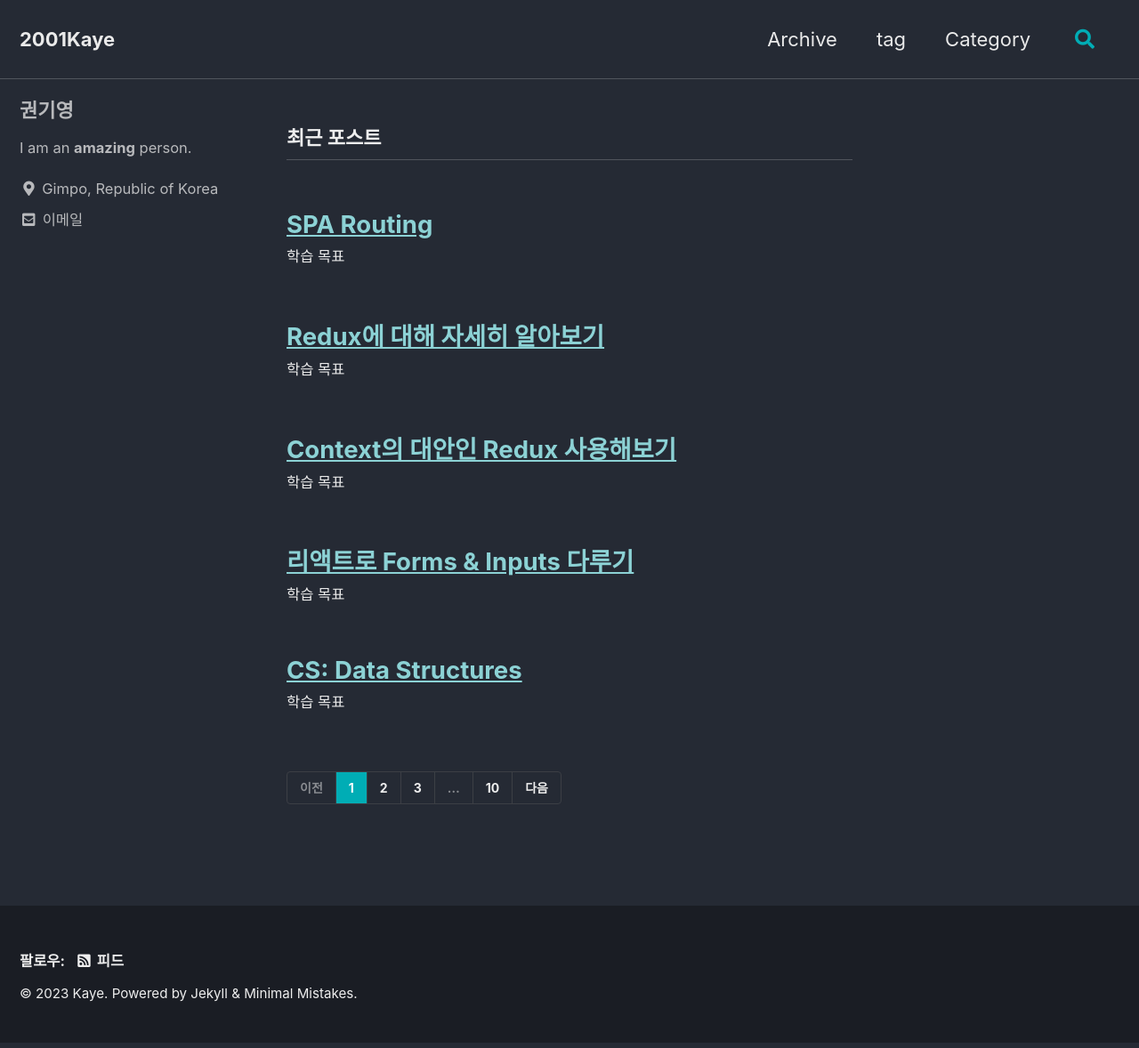
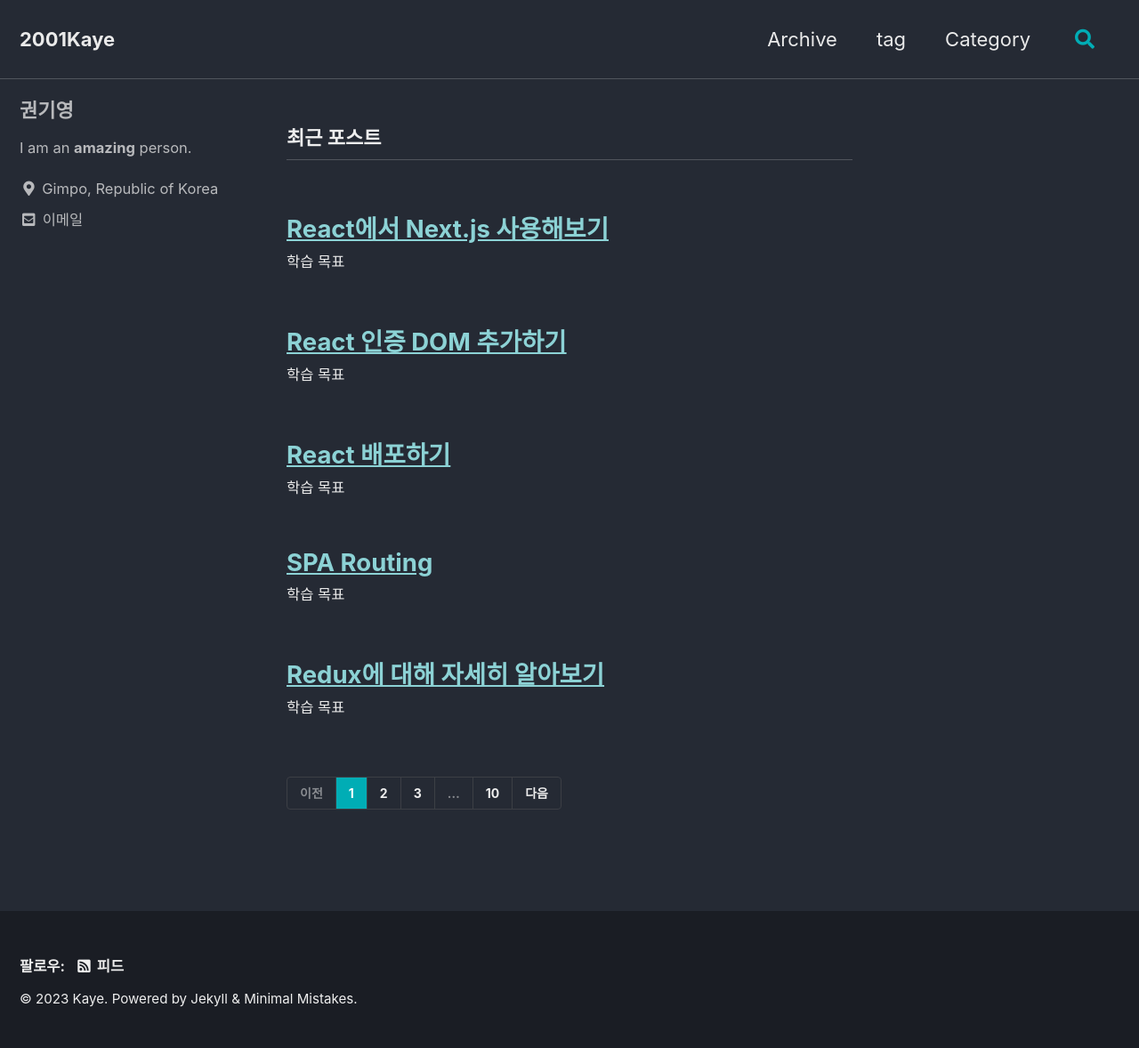
Before and after one commit to jhan117/jhan117.github.io, a Jekyll site: the page built from index.html, in a window 1280 px wide. Shown: the whole page at 89% size. Built offline with Jekyll 4.4.1, drawn with Linux system fonts in a browser that asks for light colours; cached includes are drawn as plain includes; the list of posts is cut into pages by our own code; part of the change alters nothing that is shown.

Commit message:
TIL: 2023-01-04

````diff
--- a/_posts/2022-12-30-cs50-learn2.md
+++ b/_posts/2022-12-30-cs50-learn2.md
@@ -5,7 +5,7 @@ categories:
 toc: true
 toc_label: "CS50 6.자료구조"
 toc_sticky: true
-last_modified_at: 2023-01-03
+last_modified_at: 2023-01-04
 ---
 
 ## 학습 목표
@@ -279,7 +279,17 @@ bool search(node *tree)
 
 ## 트라이
 
+이번에 소개할 트라이 자료 구조는 트리 형태이지만 노드가 배열로 이루어져 있다. 이는 문자열의 길이에 한정되므로 대부분 크지 않은 상수값을 가져 탐색과 삽입이 O(1)이 걸려 좋지만 대신 아주 많은 양의 메모리를 소비하게 된다는 단점이 있다.
+
 ## 스택, 큐, 딕셔너리
+
+큐는 FIFO 방식으로 가장 먼저 들어온 값이 가장 먼저 나가는 자료 구조이다. 스택은 LIFO 방식으로 가장 나중에 들어온 값이 가장 나중에 나가는 자료 구조이다. 딕셔너리는 키와 값 요소로 이루어져 있어 해시 테이블과 동일한 개념이라고 볼 수 있는 자료 구조이다.
+
+---
+
+수강 완료!
+
+<img src="https://user-images.githubusercontent.com/78463832/210446754-f2b3d9b9-88ae-4f22-9adb-f95230af4d9f.jpg" alt="certificate" width="1000"/>
 
 ---
 
--- /dev/null
+++ b/_posts/2023-01-04-react-learn16.md
@@ -0,0 +1,79 @@
+---
+title: "React 배포하기"
+categories:
+  - "React"
+toc: true
+toc_label: "section 21"
+toc_sticky: true
+last_modified_at: 2023-01-04
+---
+
+## 학습 목표
+
+- Deployment Steps & Pitfalls
+- Server-side Routing vs Client-side Routing
+
+## Deploying React Apps: From Development To Production
+
+### Deployment Steps & Pitfalls
+
+#### Deployment Steps
+
+1. Test Code
+2. Optimize Code
+3. Build App for Production
+4. Upload Production Code to Server
+5. Configure Server
+
+##### Optimize Code
+
+예를 들어 `memo` 훅으로 최적화를 할 수 있겠다. 그러나 여기에선 **Lazy Loading**에 대해서 다루겠다. Lazy Loading은 필요할 때만 특정 코드를 로드하는 것이다.
+
+처음에 react의 모든 것이 설치된다. 그래서 이를 줄이기 위해서 작게 코드를 나누는 것이다. 따라서 라우터별로 나눠볼 수 있겠다. 이를 `React.lazy()`를 이용해 필요할 때만 import한 후 `<Suspense />` 컴포넌트로 감싸서 대체 UI를 보여주게 한다. 다운로드할 때 React 앱이 중단되므로 꼭 Suspense 컴포넌트로 대체 컴포넌트를 설정해주는 것을 잊지 말자.
+
+```js
+const NewQuote = lazy(() => import("...")); // 기존의 import 구문 삭제
+
+<Suspense fallback={<LoadingSpinner />}>
+  <NewQuote />
+</Suspense>;
+```
+
+##### Build App for Production
+
+`npm run build`를 입력한다.
+
+`build` 커멘드는 `start` 커맨드보다 최적화된 파일을 준다. build 폴더는 변경하지 말자.
+
+##### Upload Production Code to Server
+
+일단 React SPA는 "정적 웹사이트"이다. 오직 HTML, CSS, JS로 이루어져 있기 때문이다. 즉, 다른 server-side 코드가 없다.
+
+호스트 제공자를 선택하면 된다. AWS에서도 사용할 수 있지만 Firebase에서도 사용할 수 있다.
+
+Firebase에서 Hosting 기능을 사용한다면 다음과 같은 과정을 따른다.
+
+1. Firebase CLI 설치를 위해 `npm install -g firebase-tools`를 입력한다.
+2. 프로젝트 초기화 -> 프로젝트 폴더에서 실행하자
+   - Google에 로그인 `firebase login`
+   - 프로젝트 시작 `firebase init`
+     - public directory를 물어보면 기본값 대신 build로 한다. public 폴더는 이미지가 변경될 가능성이 있기 때문이다.
+     - 모든 url을 index.html으로 다시 쓸거냐고 물어보면 yes로 대답한다. url과 상관없이 같은 코드를 요청해야 하기 때문이다.
+     - Github과 자동 build, deploy를 할거냐고 물을 때 필요없으면 no로 대답한다.
+     - build/index.html이 이미 있다고 덮어쓸거냐고 물으면 이용할거기에 n라고 말한다.
+3. Firebase 호스팅에 배포하기 위해 `firebase deploy`를 입력한다.
+   - 커스텀 도메인을 추가할 수 있다.
+
+만약 서비스를 닫고 싶다면 `firebase hosting:disable`를 입력하면 된다. 삭제할 수도 있다.
+
+### Server-side Routing vs Client-side Routing
+
+일단 우리가 쓴 코드는 Client-side Routing이다.
+
+처음에 Client가 Server에 전체 url로 요청을 보낸다. 그러면 Server는 Html, css, js react 코드를 응답한다. 우리는 이 url 경로를 무시하고 싶다. 그러면 사용자가 어떤 경로를 타겟하든 같은 파일로 응답을 할것이다.
+
+---
+
+강의명
+
+- Udemy : React 완벽 가이드
--- /dev/null
+++ b/_posts/2023-01-04-react-learn17.md
@@ -0,0 +1,73 @@
+---
+title: "React 인증 DOM 추가하기"
+categories:
+  - "React"
+toc: true
+toc_label: "section 22"
+toc_sticky: true
+last_modified_at: 2023-01-04
+---
+
+## 학습 목표
+
+- How Authentication Works In React Apps
+- Implementing User Authentication
+- Adding Auth Persistence & Auto-Logout
+
+## Authentication: Adding Authentication To React Apps
+
+### How Authentication Works In React Apps
+
+컴포넌트 뿐만 아니라 API에도 접근 제한을 걸어야 한다. API 주소를 알고 있을 수도 있기 때문이다.
+
+접근 허가를 받을 때 yes or no 응답보다는 더 복잡한 절차를 사용해야 한다. 그에 대한 2가지 방법이 있다.
+
+- Server-side Sessions: 사용자의 임의로 만든 고유 ID를 생성하고 저장해서 보낸다. 단점은 보내기 때문에 백엔드와 프론트와 떨어져 있다면 저장해선 안된다. 이때 인증 토큰을 사용한다.
+- Authentication Tokens : 허가 토큰을 서버만 아는 키로 해싱해 생성한다. 보내지 않는다. 이렇게 하면 백엔드와 프론트와 분리가 가능하다. 일반적으로 JSON 웹 토큰 형식(JWT)으로 생성된다.
+
+### Implementing User Authentication
+
+Firebase AUTH REST API를 사용해봅시다. Firebase의 Authentication 기능에서 확인할 수 있다.
+
+참고로 API 키는 프로젝트 개요의 설정 아이콘을 누르고 프로젝트 설정에서 볼 수 있다.
+
+[Firebase 인증 REST API 문서](https://firebase.google.com/docs/reference/rest/auth)
+
+문서에 따라 endpoint, payload 작성해 HTTP 요청하면 된다. 만약 4자리 비밀번호를 입력한다면 Firebase는 오류를 반환할 것이고 그것을 사용자에게 보여줄 수 있다. 제대로 입력하면 Users 탭에 뜨게 된다. 참고로 이미 존재하는 이메일의 경우에도 오류를 생성한다.
+
+### Adding Auth Persistence & Auto-Logout
+
+#### Adding Auth Persistence
+
+로그인이 되어 있지 않은 경우에 비밀번호 변경 페이지에 접근할 수 있는 문제점이 있다. 이는 간단하게 Route 관련 컴포넌트를 조건부 렌더링하면 된다.
+
+```js
+// Route 컴포넌트를 조건부 렌더링 하는 방법
+{
+  !authCtx.isLoggedIn && (
+    <Route path="/auth" exact>
+      <AuthPage />
+    </Route>
+  );
+}
+// 자식 컴포넌트를 조건부 렌더링 하는 방법
+// Redirect 또는 404 컴포넌트여도 상관 없다.
+<Route path="/profile">
+  {authCtx.isLoggedIn && <UserProfile />}
+  {!authCtx.isLoggedIn && <Redirect to="/auth" />}
+</Route>;
+```
+
+#### Auto-Logout
+
+새로고침하면 데이터가 사라져 로그인 여부를 알 수 없다. 브라우저의 저장소를 사용하면 되는데 아래 글에 따르면 더 낫다는 localStorage를 사용하겠다.
+
+[XSS 공격에서의 localStorage vs Cookie](https://academind.com/tutorials/localstorage-vs-cookies-xss)
+
+'token'과 'expirationTime' 이름으로 자동 로그아웃시에는 `setTimeout()`을 이용하면 된다. 수동 로그아웃시에는 키와 타이머를 제거하고 로그인시에는 Firebase가 응답한 객체에서 만료 시간을 얻어서 키를 추가하면 된다.
+
+---
+
+강의명
+
+- Udemy : React 완벽 가이드
--- /dev/null
+++ b/_posts/2023-01-04-react-learn18.md
@@ -0,0 +1,247 @@
+---
+title: "React에서 Next.js 사용해보기"
+categories:
+  - "React"
+toc: true
+toc_label: "section 23"
+toc_sticky: true
+last_modified_at: 2023-01-04
+---
+
+## 학습 목표
+
+- What is NextJS? And Why?
+- File-based Routing & Page Pre-rendering
+- Data Fetching & Adding an API
+
+## Introducing NextJS: Preparing React Apps For Production
+
+### What is NextJS? And Why?
+
+NextJS는 생산용 React 프레임워크이다. 풀스택 프레임워크라고 생각해도 된다. React를 쉽게 구축할 수 있게 도와주는 역할을 한다. React에서 발생하는 문제를 다른 라이브러리 여러개 설치할 필요 없이 사용할 수 있어서 프레임워크라고 한다. 특히 Route에 대해서 도와준다고 한다.
+
+1. Server-side Rendering
+   - 페이지 소스를 확인해보면 빈 HTML만 보이는데 이는 검색 엔진 크롤러가 인식하지 못하는 문제가 발생한다. 이를 해결 할 수 있다.
+   - 페이지를 사전 렌더링한다.
+2. File-based Routing
+   - 기존에는 페이지가 routing 되는 것처럼 보이는 작업이었다. 이해하기 쉬운 Routing 개념을 사용해 코드 대신 파일과 폴더의 pages와 routes를 정의한다.
+3. Fullstack Capabilities
+   - 데이터 베이스에 접근하는 등 백엔드 코드를 쉽게 작성할 수 있다.
+
+[NextJS 공식 사이트](https://nextjs.org/)
+
+NextJS 시작하기
+
+1. Node.js 설치하기
+2. `npx create-next-app`
+3. pages의 index.js 파일에서 컴포넌트를 만든다.
+4. `npm run dev`로 개발 서버 시작
+
+- 오류 해결
+  Parsing error: Cannot find module 'next/babel'라고 뜨는 오류가 발생하였다. `.eslintrc.json`파일에서 대체만 해주면 된다.
+  ```json
+  {
+    "extends": ["next/babel", "next/core-web-vitals"]
+  }
+  ```
+
+### File-based Routing & Page Pre-rendering
+
+파일 기반 라우팅을 사용하는 것은 쉽다. pages 폴더에 파일명이 주소 경로 이름이 되므로 파일만 생성해주면 알아서 서버측 렌더링을 해주고 SEO를 얻을 수 있다. 또한, 중첩으로 할 수 있으며 폴더도 경로에 포함된다.
+
+그러나 만약 세부사항의 페이지 같은 경우 똑같은 경로로 하드코딩하면 문제가 생긴다. 이럴 때 동적 경로가 있는 페이지를 사용할 수 있다. 대괄호로 붙여주면 된다. 다시 말하지만 폴더나 파일이나 둘 다 사용 가능하다. 매개변수를 사용할 때는 `useRouter()` 훅을 사용하여 query에서 찾을 수 있다.
+
+```
+📂 pages
+├── 📄 index.js (/)
+└── 📂 news
+    ├── 📄 index.js (/news)
+    └── 📄 [newsId].js (/news/[newsId])
+```
+
+```js
+import { useRouter } from "next/router";
+
+const DetailPage = () => {
+  const router = useRoute();
+  const newsId = router.query.newsId;
+
+  // send a request to the backend API
+  // to fetch the news item with newsId
+
+  return <h1>The Detail page</h1>;
+};
+
+export default DetailPage;
+```
+
+경로 변경 버튼을 사용하고 싶을 때도 `useRouter()` 훅을 사용하면 된다.
+
+```js
+const router = useRouter();
+
+const showDetailsHandler = () => {
+  router.push("/" + props.id);
+};
+```
+
+페이지간에 연결을 하려면 a 태그 대신 `Link` 모듈을 사용하면 된다. a 태그를 사용하지 않는 이유는 HTML 파일을 재요청하기 때문에 SPA가 아니다.
+
+```js
+import Link from "next/link";
+
+const Home = () => {
+  return (
+    <ul>
+      <li>
+        <Link href="/">Home</Link>
+      </li>
+      <li>
+        <Link href="/about">About Us</Link>
+      </li>
+    </ul>
+  );
+};
+```
+
+참고로 React 컴포넌트를 그대로 사용할 수 있다.
+
+만약 레이아웃 컴포넌트로 모든 페이지를 동일하게 감싸고 싶다면 `_app.js`파일에서 작성하면 된다.
+
+```js
+<Layout>
+  <Component {...pageProps} />
+</Layout>
+```
+
+### Data Fetching & Adding an API
+
+만약 pages에서 데이터를 들고 오려고 하면 `useEffect()`를 사용해야 한다. 근데 이는 컴포넌트가 렌더링 된 후에 실행되기 때문에 두 번째 사이클에 데이터가 들어온다. NextJS는 첫 번째 사이클만 반영하기 때문에 소스코드에는 비어있을 것이다.
+
+이를 해결하기 위해서는 사전 렌더링의 두 가지 형태를 사용할 수 있다. 하나는 Static Generation이고 또 다른 하나는 Server-side Rendering이다. 일반적으로 정적 생성을 많이 사용한다고 한다.
+
+정적 사이트 생성을 SSG라고 한다. 정적 생성에는 `getStaticProps()`를 사용하면 된다. 빌드 과정에서 실행되기 때문에 브라우저에서 접근할 수 없어 데이터 베이스에 접근해도 된다. 또한, 비동기를 지원하기 때문에 프로미스를 반환할 수 있다. 만약 데이터가 업데이트 되는 상황이라면 revalidate를 꼭 써야 한다. 아니면 오래된 값만 계속해서 보여서 매일 빌드 후 배포를 해줘야 하는 문제점이 생긴다.
+
+```js
+export async function getStaticProps(context) {
+  return {
+    props: {}, // will be passed to the page component as props
+    revalidate: 1, // 1초마다 자동 갱신
+  };
+}
+```
+
+이 때, 빌드 과정에서 실행된다는 점 때문에 context.params에서 매개변수를 가져와도 작동하지 않을 것이다. 왜냐하면 빌드할 때는 매개변수에 뭐가 있는지 모르기 때문이다. 이를 위해서 `getStaticPaths()`함수를 사용해야 한다. fallback을 false로 두면 paths에서 정한 경로만 접근할 수 있고 나머지는 찾을 수 없다고 뜨게 하며 true로 두면 NextJS가 페이지를 만든다고 한다.
+
+```js
+// Generates `/posts/1` and `/posts/2`
+export async function getStaticPaths() {
+  return {
+    paths: [{ params: { id: "1" } }, { params: { id: "2" } }],
+    fallback: false, // can also be true or 'blocking'
+  };
+}
+```
+
+이 때 fallback에는 false, true, 'blocking'을 사용할 수 있는데 false인 경우 paths가 반환하지 않은 모든 path는 전부 404 페이지를 반환한다. true인 경우 404페이지를 반환하지 않고, 빌드시 생성된 빈데이터가 있는 더미 사전 렌더링을 반환한다. 'blocking'은 true와 유사하지만 더미 로딩 페이지를 반환하지 않으며 처음으로 렌더링 될 때까지 브라우저를 중단시킨다.
+
+서버 측 렌더링은 SSR이라고 하며 `getServerSideProps()`를 사용하면 된다. 만약 데이터가 요청할 때만 업데이트 되었으면 한다면 이를 사용하면 된다. 이는 빌드 과정에서 실행되는 것이 아닌 deploy 이후에 실행된다. context에서 요청과 응답 객체를 받을 수 있다. 요청이 들어오기 전까지 페이지가 만들어지기 기다려야 한다는 단점이 있다.
+
+```js
+export async function getServerSideProps(context) {
+  return {
+    props: {}, // will be passed to the page component as props
+  };
+}
+```
+
+만약 요청 객체에 접근할 필요가 없다면 SSG를 이용하는 것이 좋다. 그러나 자주 변경되는 데이터라면 SSR을 이용하는 것이 좋다.
+
+이제 API를 추가해보자. NextJS는 API를 쉽게 추가할 수 있도록 도와준다. 이를 API Routes라고 한다. 먼저 pages 폴더에 api라는 폴더를 생성해야 한다. 이는 서버에서 돌아간다.
+
+MongoDB를 설정해보자. Network Access에서 IP를 설정해주고 Database Access에서 user를 설정해준다. Database에 연결하는 방법은 Connect your application => `npm install mongodb` => `import { MongoClient } from "mongodb"` => `MongoClient.connect()` 함수 안에 your application code를 입력한다. 코드에서 ?retryWrites 앞에 원하는 데이터베이스 이름을 추가한다. => `.db()`로 접근한다. => `.collection("meetups")`로 컬렉션 생성 => `.insertOne()`으로 객체를 저장한다. 비동기 처리할 수 있다. 끝나면 `.close()`로 닫는다.
+
+[MongoDB - Collection Methods 문서](https://www.mongodb.com/docs/manual/reference/method/js-collection/)
+
+- `db.collection.find()` : 모든 데이터 불러오기
+  - `find({}, {_id : 1})`로 사용하면 모든 데이터의 \_id 값만 가져온다. 공식문서에 따르면 \_id는 기본으로 가져오는 것 같다. 그렇지만 명시적으로 적어서 알려주는 것도 나쁘지 않을 것 같다.
+- `db.collection.insertOne()` : 새로운 데이터 하나 넣는 것
+- `_id` 객체는 ObjectId로 되어있으므로 문자열로 바꿔서 사용할 수 있다.
+- `db.collection.findOne()` : 일치하는 것 하나만 반환
+
+  - 이렇게 사용해야 id를 일치 시킬 수 있다
+
+  ```js
+  import { ObjectId } from "mongodb";
+
+  collection.findOne({
+    \_id: ObjectId(meetupId),
+    });
+  ```
+
+이는 절대로 클라이언트 사이드에서 작성되면 안된다. 내 정보가 들어있기 때문이다.
+
+이제 fetch를 절대경로로 "api/new-meetup" 설정해 HTTP 요청을 똑같이 해주면 된다. 이 때, fetch는 브라우저, 서버 어디서든 작성 가능하다. 그리고 MongoDB에서 Collections에서 보면 데이터가 채워진 것을 확인 할 수 있다.
+
+#### NextJS에서 .env 파일 사용하기
+
+env.js로 했는데 그래도 .env 파일을 알아두면 좋지 않을까 해서 직접 찾아봤다.
+
+1. 최상단 폴더에 .env 파일을 만든다.
+2. 변수를 선언한다.
+   `API_KEY = "#####"`
+3. Next.js는 자동으로 지원해주기에 그냥 사용하면 된다. (서버만 가능)
+   `process.env.API_KEY`
+
+참고로 환경을 설정할 수 있다.
+
+- .env : 모든 환경. 우선 순위 낮음.
+- .env.development : 개발 환경. .env 파일 덮어씀.
+- .env.production : 배포/빌드 환경. .env 파일 덮어씀.
+- .env.local : 모든 환경. 우선 순위 높음. .env.\* 파일 덮어씀.
+
+만약 브라우저 사이드에서 사용하고 싶다면 `NEXT_PUBLIC_`으로 시작하면 된다. 물론 서버에서도 사용 가능하다.
+
+#### head meta 설정하기
+
+`<Head />` 컴포넌트를 사용하면 된다.
+
+```js
+import Head from "next/head";
+
+<Head>
+  <title>React Meetups</title>
+  <meta
+    name="description"
+    content="Browse a huge list of highly active React meetups!"
+  />
+</Head>;
+```
+
+### Next.js 배포하기
+
+직접 만든 서버에서 하려면 build 후 start 명령어를 치면 된다
+
+다양한 방법이 있지만 우리는 Vercel을 사용해보자. Vercel은 NextJS를 개발한 팀과 같은 팀이 만든 호스팅 서비스 업체이기에 NextJS에 최적화가 잘 되어 있다.
+
+1. GitHub과 연동하기
+2. deploy하기
+
+만약 다른 브랜치라면 Git에서 Production Branch 설정을 번경하면 된다. 그리고 하위 폴더라면 General에서 Root Directory 설정을 변경하면 된다.
+
+- deploy 오류
+  - Error [ERR_PACKAGE_PATH_NOT_EXPORTED]: Package subpath './lib/parser' is not defined by "exports" in ...
+  - node 버전과 deploy 설정 되어 있는 node 버전이 달라서 생기는 문제이다. 프로젝트 설정에서 node 버전을 변경해주면 된다.
+  - 이거 하다가 nvm으로 쉽게 node 버전 관리 할 수 있는 걸 알고 바로 설치해서 사용중이다.
+    - `nvm ls` : 설치된 node 버전 목록
+    - `nvm install --lts` : lts 최신 버전 설치
+    - `nvm install 18` : 18.x의 마지막 버전
+    - `nvm ls available` : 가능한 목록
+    - `nvm use 16` : 16 버전으로 전환
+    - `nvm current` : 현재 버전 확인
+
+---
+
+강의명
+
+- Udemy : React 완벽 가이드
````
